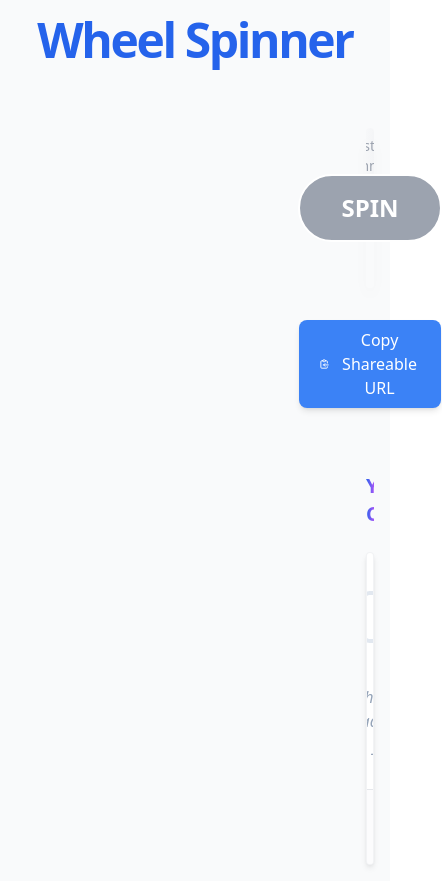
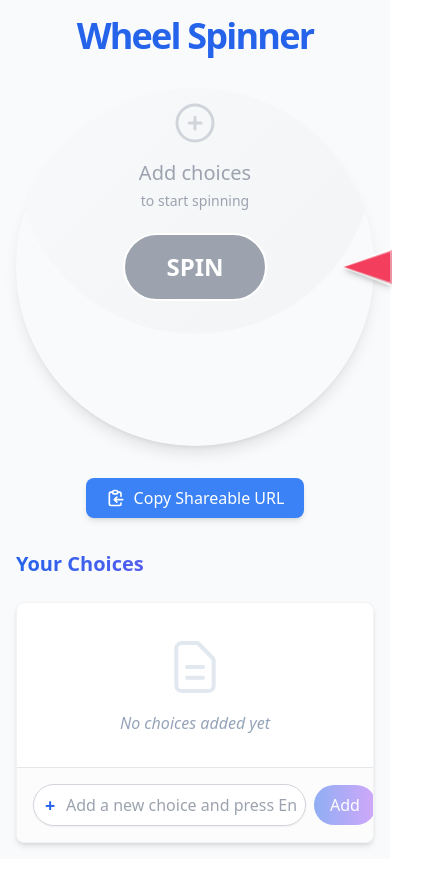
Before and after one commit to gpetiot/wheel-js, a React (Create React App) app: page / in a window 390 px wide. Shown: the whole page, 442 px wide, since content can reach past the window. After the commit the page ends 859 px from the top, so only its background shows below. Built offline with nearby package versions, Linux system fonts and the light colour scheme; the HTML template or start-up script is replaced by a standard one.

Commit message:
Fix(layout): Improve mobile responsiveness and fix right-side alignment issues

```diff
--- a/src/components/WheelSpinner.js
+++ b/src/components/WheelSpinner.js
@@ -317,17 +317,19 @@ const WheelSpinner = () => {
 
   return (
     <div className="max-w-[1500px] mx-auto p-4 md:p-8 transition-all duration-300">
-      <h1 className="text-center mb-16 md:mb-20 mt-0">
-        <span className="text-5xl md:text-6xl font-black tracking-tighter text-blue-600">
+      <h1 className="text-center mb-8 md:mb-16 mt-0">
+        <span className="text-4xl md:text-6xl font-black tracking-tighter text-blue-600">
           Wheel Spinner
         </span>
       </h1>
 
       <div
-        className={`flex flex-col md:flex-row transition-all duration-300 ${showDebug ? 'ml-[350px] md:ml-[100px] lg:ml-[50px]' : 'ml-0'}`}
+        className={`flex flex-col md:flex-row transition-all duration-300 ${
+          showDebug ? 'md:ml-[350px]' : 'ml-0'
+        }`}
       >
         {/* Wheel Section */}
-        <div className="flex flex-col items-center gap-6 md:w-1/2 md:pr-8">
+        <div className="flex flex-col items-center gap-6 w-full md:w-1/2 md:pr-8">
           <div className="relative w-full max-w-[480px] aspect-square mx-auto">
             <WheelIndicator />
             <div
@@ -362,7 +364,7 @@ const WheelSpinner = () => {
         </div>
 
         {/* Choices List */}
-        <div className="md:w-1/2 md:pl-10 lg:pl-12 md:border-l border-gray-200 mt-16 md:mt-0">
+        <div className="w-full md:w-1/2 md:pl-8 lg:pl-12 md:border-l border-gray-200 mt-8 md:mt-0">
           <ChoicesList
             choices={choices}
             onChoiceEdit={handleChoiceEdit}
```
